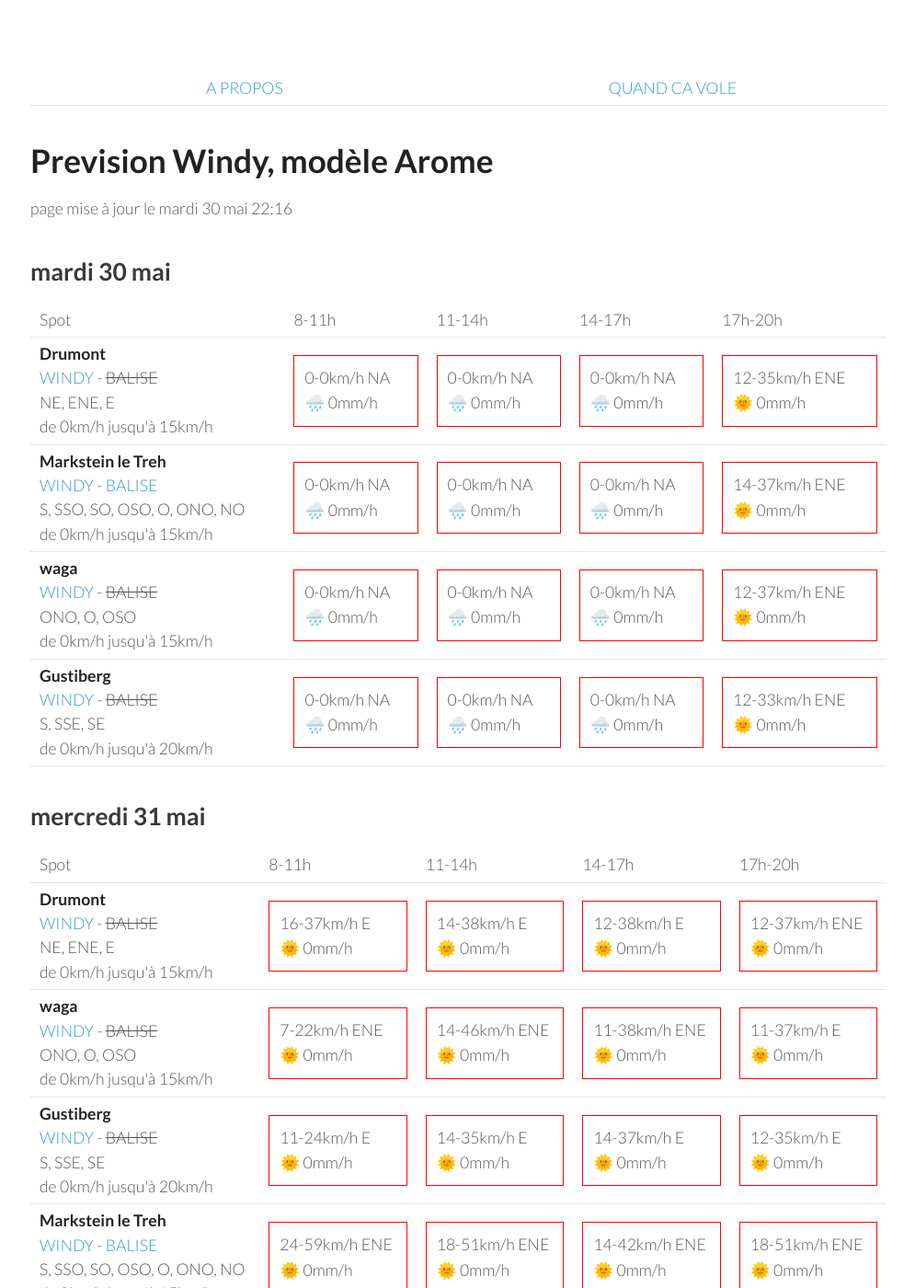
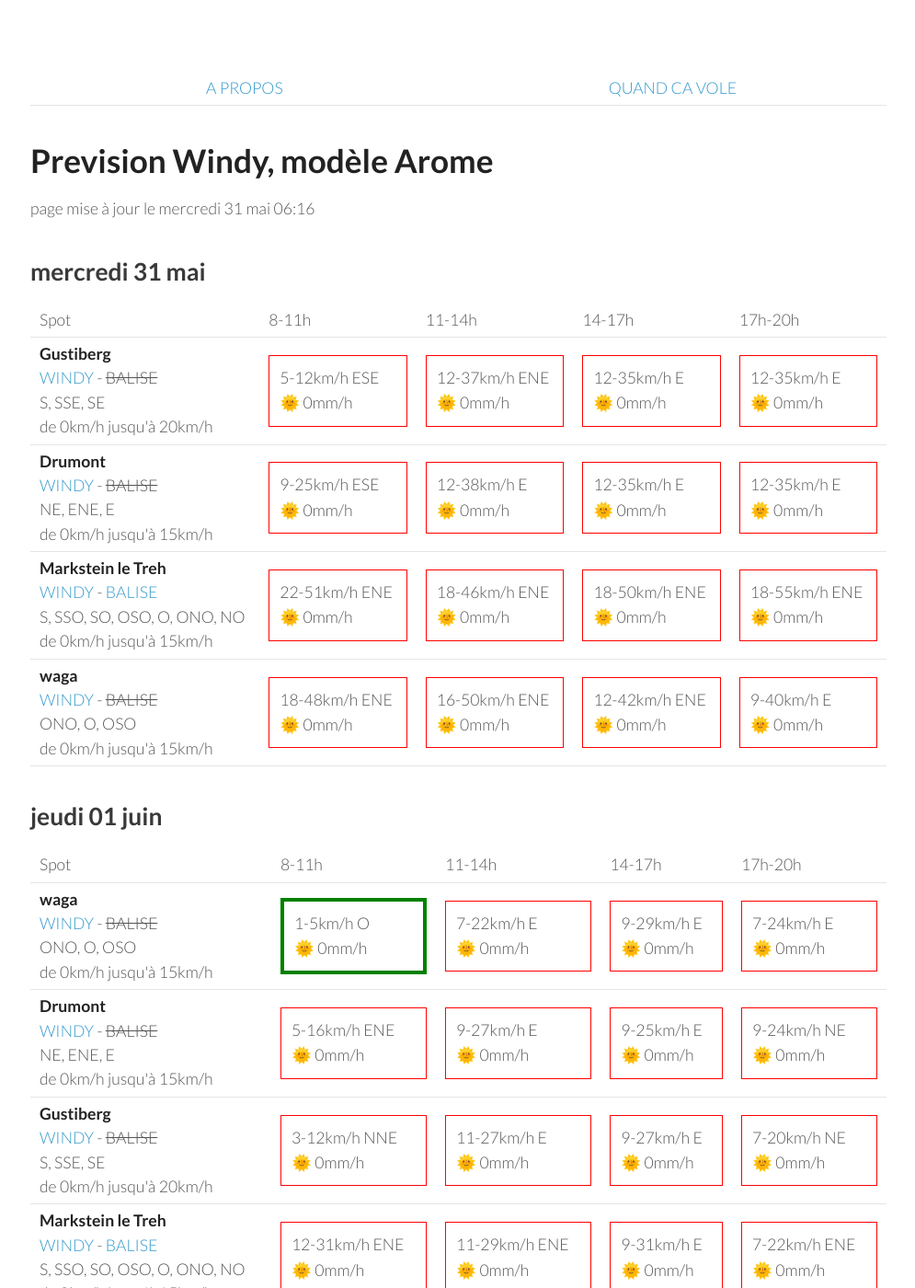
Before and after one commit to parapente-dans-le-nord/parapente-dans-le-nord.github.io, a Jekyll site: the page built from vosges.markdown, in a window 1280 px wide and 1400 px high. Shown: the whole window at 92% size, without its empty margins (25-1020 px from the left). Built offline with Jekyll 4.4.1, drawn with Linux system fonts in a browser that asks for light colours; some of the changed text lies outside the part shown.

Commit message:
update index.markdown

```diff
--- a/vosges.markdown
+++ b/vosges.markdown
@@ -7,60 +7,8 @@ title:  "Tous les spots"
 {: .links}
 
 # Prevision Windy, modèle Arome
-page mise à jour le mardi 30 mai 22:16
+page mise à jour le mercredi 31 mai 06:16
 
-## mardi 30 mai
-
-{::nomarkdown}
-<table>
-  <tbody>
-    <tr>
-      <td>Spot</td>
-      <td>8-11h</td>
-      <td>11-14h</td>
-      <td>14-17h</td>
-      <td>17h-20h</td>
-    </tr>
-<tr>
-        <td><strong>Drumont</strong><br><a href="https://windy.com/47.898/6.919?47.687,6.919,9,m:eYYagmG">WINDY</a> - <span class="no-balise"> BALISE </span><br> <span class="vent-favorable">NE, ENE, E</span><br><span class="force-vent">de 0km/h jusqu'à 15km/h</span> </td>
-
-            <td><div class="not-flyable"><p>0-0km/h NA</p><p>🌧️ 0mm/h</p></div></td>
-            <td><div class="not-flyable"><p>0-0km/h NA</p><p>🌧️ 0mm/h</p></div></td>
-            <td><div class="not-flyable"><p>0-0km/h NA</p><p>🌧️ 0mm/h</p></div></td>
-            <td><div class="not-flyable"><p>12-35km/h ENE</p><p>🌞 0mm/h</p></div></td>
-
-    </tr>
-<tr>
-        <td><strong>Markstein le Treh</strong><br><a href="https://windy.com/47.926/7.012?47.505,7.012,8,m:eY1agmQ">WINDY</a> - <span class=""><a href="http://www.balisemeteo.com/balise.php?idBalise=136">BALISE</a> </span><br> <span class="vent-favorable">S, SSO, SO, OSO, O, ONO, NO</span><br><span class="force-vent">de 0km/h jusqu'à 15km/h</span> </td>
-
-            <td><div class="not-flyable"><p>0-0km/h NA</p><p>🌧️ 0mm/h</p></div></td>
-            <td><div class="not-flyable"><p>0-0km/h NA</p><p>🌧️ 0mm/h</p></div></td>
-            <td><div class="not-flyable"><p>0-0km/h NA</p><p>🌧️ 0mm/h</p></div></td>
-            <td><div class="not-flyable"><p>14-37km/h ENE</p><p>🌞 0mm/h</p></div></td>
-
-    </tr>
-<tr>
-        <td><strong>waga</strong><br><a href="https://windy.com/47.903/6.996?47.900,6.983,15">WINDY</a> - <span class="no-balise"> BALISE </span><br> <span class="vent-favorable">ONO, O, OSO</span><br><span class="force-vent">de 0km/h jusqu'à 15km/h</span> </td>
-
-            <td><div class="not-flyable"><p>0-0km/h NA</p><p>🌧️ 0mm/h</p></div></td>
-            <td><div class="not-flyable"><p>0-0km/h NA</p><p>🌧️ 0mm/h</p></div></td>
-            <td><div class="not-flyable"><p>0-0km/h NA</p><p>🌧️ 0mm/h</p></div></td>
-            <td><div class="not-flyable"><p>12-37km/h ENE</p><p>🌞 0mm/h</p></div></td>
-
-    </tr>
-<tr>
-        <td><strong>Gustiberg</strong><br><a href="https://windy.com/47.894/6.934?47.891,6.934,15,m:eYYagmI">WINDY</a> - <span class="no-balise"> BALISE </span><br> <span class="vent-favorable">S, SSE, SE</span><br><span class="force-vent">de 0km/h jusqu'à 20km/h</span> </td>
-
-            <td><div class="not-flyable"><p>0-0km/h NA</p><p>🌧️ 0mm/h</p></div></td>
-            <td><div class="not-flyable"><p>0-0km/h NA</p><p>🌧️ 0mm/h</p></div></td>
-            <td><div class="not-flyable"><p>0-0km/h NA</p><p>🌧️ 0mm/h</p></div></td>
-            <td><div class="not-flyable"><p>12-33km/h ENE</p><p>🌞 0mm/h</p></div></td>
-
-    </tr>
-
-</tbody>
-</table>
-{:/}
 ## mercredi 31 mai
 
 {::nomarkdown}
@@ -74,31 +22,21 @@ page mise à jour le mardi 30 mai 22:16
       <td>17h-20h</td>
     </tr>
 <tr>
-        <td><strong>Drumont</strong><br><a href="https://windy.com/47.898/6.919?47.687,6.919,9,m:eYYagmG">WINDY</a> - <span class="no-balise"> BALISE </span><br> <span class="vent-favorable">NE, ENE, E</span><br><span class="force-vent">de 0km/h jusqu'à 15km/h</span> </td>
+        <td><strong>Gustiberg</strong><br><a href="https://windy.com/47.894/6.934?47.891,6.934,15,m:eYYagmI">WINDY</a> - <span class="no-balise"> BALISE </span><br> <span class="vent-favorable">S, SSE, SE</span><br><span class="force-vent">de 0km/h jusqu'à 20km/h</span> </td>
 
-            <td><div class="not-flyable"><p>16-37km/h E</p><p>🌞 0mm/h</p></div></td>
-            <td><div class="not-flyable"><p>14-38km/h E</p><p>🌞 0mm/h</p></div></td>
-            <td><div class="not-flyable"><p>12-38km/h E</p><p>🌞 0mm/h</p></div></td>
+            <td><div class="not-flyable"><p>5-12km/h ESE</p><p>🌞 0mm/h</p></div></td>
             <td><div class="not-flyable"><p>12-37km/h ENE</p><p>🌞 0mm/h</p></div></td>
+            <td><div class="not-flyable"><p>12-35km/h E</p><p>🌞 0mm/h</p></div></td>
+            <td><div class="not-flyable"><p>12-35km/h E</p><p>🌞 0mm/h</p></div></td>
 
 
     </tr>
 <tr>
-        <td><strong>waga</strong><br><a href="https://windy.com/47.903/6.996?47.900,6.983,15">WINDY</a> - <span class="no-balise"> BALISE </span><br> <span class="vent-favorable">ONO, O, OSO</span><br><span class="force-vent">de 0km/h jusqu'à 15km/h</span> </td>
+        <td><strong>Drumont</strong><br><a href="https://windy.com/47.898/6.919?47.687,6.919,9,m:eYYagmG">WINDY</a> - <span class="no-balise"> BALISE </span><br> <span class="vent-favorable">NE, ENE, E</span><br><span class="force-vent">de 0km/h jusqu'à 15km/h</span> </td>
 
-            <td><div class="not-flyable"><p>7-22km/h ENE</p><p>🌞 0mm/h</p></div></td>
-            <td><div class="not-flyable"><p>14-46km/h ENE</p><p>🌞 0mm/h</p></div></td>
-            <td><div class="not-flyable"><p>11-38km/h ENE</p><p>🌞 0mm/h</p></div></td>
-            <td><div class="not-flyable"><p>11-37km/h E</p><p>🌞 0mm/h</p></div></td>
-
-
-    </tr>
-<tr>
-        <td><strong>Gustiberg</strong><br><a href="https://windy.com/47.894/6.934?47.891,6.934,15,m:eYYagmI">WINDY</a> - <span class="no-balise"> BALISE </span><br> <span class="vent-favorable">S, SSE, SE</span><br><span class="force-vent">de 0km/h jusqu'à 20km/h</span> </td>
-
-            <td><div class="not-flyable"><p>11-24km/h E</p><p>🌞 0mm/h</p></div></td>
-            <td><div class="not-flyable"><p>14-35km/h E</p><p>🌞 0mm/h</p></div></td>
-            <td><div class="not-flyable"><p>14-37km/h E</p><p>🌞 0mm/h</p></div></td>
+            <td><div class="not-flyable"><p>9-25km/h ESE</p><p>🌞 0mm/h</p></div></td>
+            <td><div class="not-flyable"><p>12-38km/h E</p><p>🌞 0mm/h</p></div></td>
+            <td><div class="not-flyable"><p>12-35km/h E</p><p>🌞 0mm/h</p></div></td>
             <td><div class="not-flyable"><p>12-35km/h E</p><p>🌞 0mm/h</p></div></td>
 
 
@@ -106,10 +44,20 @@ page mise à jour le mardi 30 mai 22:16
 <tr>
         <td><strong>Markstein le Treh</strong><br><a href="https://windy.com/47.926/7.012?47.505,7.012,8,m:eY1agmQ">WINDY</a> - <span class=""><a href="http://www.balisemeteo.com/balise.php?idBalise=136">BALISE</a> </span><br> <span class="vent-favorable">S, SSO, SO, OSO, O, ONO, NO</span><br><span class="force-vent">de 0km/h jusqu'à 15km/h</span> </td>
 
-            <td><div class="not-flyable"><p>24-59km/h ENE</p><p>🌞 0mm/h</p></div></td>
-            <td><div class="not-flyable"><p>18-51km/h ENE</p><p>🌞 0mm/h</p></div></td>
-            <td><div class="not-flyable"><p>14-42km/h ENE</p><p>🌞 0mm/h</p></div></td>
-            <td><div class="not-flyable"><p>18-51km/h ENE</p><p>🌞 0mm/h</p></div></td>
+            <td><div class="not-flyable"><p>22-51km/h ENE</p><p>🌞 0mm/h</p></div></td>
+            <td><div class="not-flyable"><p>18-46km/h ENE</p><p>🌞 0mm/h</p></div></td>
+            <td><div class="not-flyable"><p>18-50km/h ENE</p><p>🌞 0mm/h</p></div></td>
+            <td><div class="not-flyable"><p>18-55km/h ENE</p><p>🌞 0mm/h</p></div></td>
+
+
+    </tr>
+<tr>
+        <td><strong>waga</strong><br><a href="https://windy.com/47.903/6.996?47.900,6.983,15">WINDY</a> - <span class="no-balise"> BALISE </span><br> <span class="vent-favorable">ONO, O, OSO</span><br><span class="force-vent">de 0km/h jusqu'à 15km/h</span> </td>
+
+            <td><div class="not-flyable"><p>18-48km/h ENE</p><p>🌞 0mm/h</p></div></td>
+            <td><div class="not-flyable"><p>16-50km/h ENE</p><p>🌞 0mm/h</p></div></td>
+            <td><div class="not-flyable"><p>12-42km/h ENE</p><p>🌞 0mm/h</p></div></td>
+            <td><div class="not-flyable"><p>9-40km/h E</p><p>🌞 0mm/h</p></div></td>
 
 
     </tr>
@@ -133,39 +81,39 @@ page mise à jour le mardi 30 mai 22:16
         <td><strong>waga</strong><br><a href="https://windy.com/47.903/6.996?47.900,6.983,15">WINDY</a> - <span class="no-balise"> BALISE </span><br> <span class="vent-favorable">ONO, O, OSO</span><br><span class="force-vent">de 0km/h jusqu'à 15km/h</span> </td>
 
             <td><div class="flyable"><p>1-5km/h O</p><p>🌞 0mm/h</p></div></td>
-            <td><div class="not-flyable"><p>11-33km/h ENE</p><p>🌞 0mm/h</p></div></td>
-            <td><div class="not-flyable"><p>9-35km/h ENE</p><p>🌞 0mm/h</p></div></td>
-            <td><div class="not-flyable"><p>9-29km/h NE</p><p>🌞 0mm/h</p></div></td>
+            <td><div class="not-flyable"><p>7-22km/h E</p><p>🌞 0mm/h</p></div></td>
+            <td><div class="not-flyable"><p>9-29km/h E</p><p>🌞 0mm/h</p></div></td>
+            <td><div class="not-flyable"><p>7-24km/h E</p><p>🌞 0mm/h</p></div></td>
 
 
     </tr>
 <tr>
         <td><strong>Drumont</strong><br><a href="https://windy.com/47.898/6.919?47.687,6.919,9,m:eYYagmG">WINDY</a> - <span class="no-balise"> BALISE </span><br> <span class="vent-favorable">NE, ENE, E</span><br><span class="force-vent">de 0km/h jusqu'à 15km/h</span> </td>
 
-            <td><div class="not-flyable"><p>5-18km/h NE</p><p>🌞 0mm/h</p></div></td>
-            <td><div class="not-flyable"><p>11-29km/h ENE</p><p>🌞 0mm/h</p></div></td>
-            <td><div class="not-flyable"><p>9-31km/h ENE</p><p>🌞 0mm/h</p></div></td>
-            <td><div class="not-flyable"><p>9-27km/h NE</p><p>🌞 0mm/h</p></div></td>
+            <td><div class="not-flyable"><p>5-16km/h ENE</p><p>🌞 0mm/h</p></div></td>
+            <td><div class="not-flyable"><p>9-27km/h E</p><p>🌞 0mm/h</p></div></td>
+            <td><div class="not-flyable"><p>9-25km/h E</p><p>🌞 0mm/h</p></div></td>
+            <td><div class="not-flyable"><p>9-24km/h NE</p><p>🌞 0mm/h</p></div></td>
 
 
     </tr>
 <tr>
         <td><strong>Gustiberg</strong><br><a href="https://windy.com/47.894/6.934?47.891,6.934,15,m:eYYagmI">WINDY</a> - <span class="no-balise"> BALISE </span><br> <span class="vent-favorable">S, SSE, SE</span><br><span class="force-vent">de 0km/h jusqu'à 20km/h</span> </td>
 
-            <td><div class="not-flyable"><p>3-14km/h NNE</p><p>🌞 0mm/h</p></div></td>
-            <td><div class="not-flyable"><p>11-29km/h ENE</p><p>🌞 0mm/h</p></div></td>
-            <td><div class="not-flyable"><p>9-33km/h ENE</p><p>🌞 0mm/h</p></div></td>
-            <td><div class="not-flyable"><p>9-27km/h NE</p><p>🌞 0mm/h</p></div></td>
+            <td><div class="not-flyable"><p>3-12km/h NNE</p><p>🌞 0mm/h</p></div></td>
+            <td><div class="not-flyable"><p>11-27km/h E</p><p>🌞 0mm/h</p></div></td>
+            <td><div class="not-flyable"><p>9-27km/h E</p><p>🌞 0mm/h</p></div></td>
+            <td><div class="not-flyable"><p>7-20km/h NE</p><p>🌞 0mm/h</p></div></td>
 
 
     </tr>
 <tr>
         <td><strong>Markstein le Treh</strong><br><a href="https://windy.com/47.926/7.012?47.505,7.012,8,m:eY1agmQ">WINDY</a> - <span class=""><a href="http://www.balisemeteo.com/balise.php?idBalise=136">BALISE</a> </span><br> <span class="vent-favorable">S, SSO, SO, OSO, O, ONO, NO</span><br><span class="force-vent">de 0km/h jusqu'à 15km/h</span> </td>
 
-            <td><div class="not-flyable"><p>12-31km/h NE</p><p>🌞 0mm/h</p></div></td>
-            <td><div class="not-flyable"><p>11-33km/h ENE</p><p>🌞 0mm/h</p></div></td>
-            <td><div class="not-flyable"><p>9-35km/h ENE</p><p>🌞 0mm/h</p></div></td>
-            <td><div class="not-flyable"><p>9-31km/h NE</p><p>🌞 0mm/h</p></div></td>
+            <td><div class="not-flyable"><p>12-31km/h ENE</p><p>🌞 0mm/h</p></div></td>
+            <td><div class="not-flyable"><p>11-29km/h ENE</p><p>🌞 0mm/h</p></div></td>
+            <td><div class="not-flyable"><p>9-31km/h E</p><p>🌞 0mm/h</p></div></td>
+            <td><div class="not-flyable"><p>7-22km/h ENE</p><p>🌞 0mm/h</p></div></td>
 
 
     </tr>
@@ -190,8 +138,8 @@ page mise à jour le mardi 30 mai 22:16
 
             <td><div class="not-flyable"><p>5-24km/h ENE</p><p>🌞 0mm/h</p></div></td>
             <td><div class="not-flyable"><p>5-18km/h E</p><p>🌞 0mm/h</p></div></td>
-            <td><div class="not-flyable"><p>9-25km/h E</p><p>🌞 0mm/h</p></div></td>
-            <td><div class="not-flyable"><p>9-27km/h ENE</p><p>🌞 0mm/h</p></div></td>
+            <td><div class="not-flyable"><p>7-24km/h E</p><p>🌞 0mm/h</p></div></td>
+            <td><div class="not-flyable"><p>9-25km/h ENE</p><p>🌞 0mm/h</p></div></td>
 
 
     </tr>
@@ -200,7 +148,7 @@ page mise à jour le mardi 30 mai 22:16
 
             <td><div class="not-flyable"><p>5-24km/h ENE</p><p>🌞 0mm/h</p></div></td>
             <td><div class="not-flyable"><p>5-20km/h E</p><p>🌞 0mm/h</p></div></td>
-            <td><div class="not-flyable"><p>9-27km/h E</p><p>🌞 0mm/h</p></div></td>
+            <td><div class="not-flyable"><p>7-25km/h E</p><p>🌞 0mm/h</p></div></td>
             <td><div class="not-flyable"><p>9-27km/h ENE</p><p>🌞 0mm/h</p></div></td>
 
 
@@ -244,8 +192,8 @@ page mise à jour le mardi 30 mai 22:16
 <tr>
         <td><strong>Drumont</strong><br><a href="https://windy.com/47.898/6.919?47.687,6.919,9,m:eYYagmG">WINDY</a> - <span class="no-balise"> BALISE </span><br> <span class="vent-favorable">NE, ENE, E</span><br><span class="force-vent">de 0km/h jusqu'à 15km/h</span> </td>
 
-            <td><div class="flyable"><p>3-12km/h NE</p><p>🌞 0mm/h</p></div></td>
-            <td><div class="flyable"><p>1-14km/h ENE</p><p>🌞 0mm/h</p></div></td>
+            <td><div class="flyable"><p>1-12km/h ENE</p><p>🌞 0mm/h</p></div></td>
+            <td><div class="flyable"><p>1-14km/h E</p><p>🌞 0mm/h</p></div></td>
             <td><div class="not-flyable"><p>1-16km/h NE</p><p>🌧 0.3mm/h</p></div></td>
             <td><div class="not-flyable"><p>7-22km/h NE</p><p>🌧 0.2mm/h</p></div></td>
 
@@ -254,8 +202,8 @@ page mise à jour le mardi 30 mai 22:16
 <tr>
         <td><strong>Gustiberg</strong><br><a href="https://windy.com/47.894/6.934?47.891,6.934,15,m:eYYagmI">WINDY</a> - <span class="no-balise"> BALISE </span><br> <span class="vent-favorable">S, SSE, SE</span><br><span class="force-vent">de 0km/h jusqu'à 20km/h</span> </td>
 
-            <td><div class="not-flyable"><p>3-12km/h NE</p><p>🌞 0mm/h</p></div></td>
-            <td><div class="not-flyable"><p>1-16km/h ENE</p><p>🌞 0mm/h</p></div></td>
+            <td><div class="not-flyable"><p>1-12km/h ENE</p><p>🌞 0mm/h</p></div></td>
+            <td><div class="not-flyable"><p>1-14km/h E</p><p>🌞 0mm/h</p></div></td>
             <td><div class="not-flyable"><p>1-18km/h ENE</p><p>🌧 0.3mm/h</p></div></td>
             <td><div class="not-flyable"><p>7-22km/h NE</p><p>🌧 0.2mm/h</p></div></td>
 
@@ -264,8 +212,8 @@ page mise à jour le mardi 30 mai 22:16
 <tr>
         <td><strong>Markstein le Treh</strong><br><a href="https://windy.com/47.926/7.012?47.505,7.012,8,m:eY1agmQ">WINDY</a> - <span class=""><a href="http://www.balisemeteo.com/balise.php?idBalise=136">BALISE</a> </span><br> <span class="vent-favorable">S, SSO, SO, OSO, O, ONO, NO</span><br><span class="force-vent">de 0km/h jusqu'à 15km/h</span> </td>
 
-            <td><div class="not-flyable"><p>3-12km/h NE</p><p>🌞 0mm/h</p></div></td>
-            <td><div class="not-flyable"><p>5-18km/h ENE</p><p>🌞 0mm/h</p></div></td>
+            <td><div class="not-flyable"><p>3-12km/h ENE</p><p>🌞 0mm/h</p></div></td>
+            <td><div class="not-flyable"><p>3-18km/h E</p><p>🌞 0mm/h</p></div></td>
             <td><div class="not-flyable"><p>5-22km/h ENE</p><p>🌧 0.3mm/h</p></div></td>
             <td><div class="not-flyable"><p>9-25km/h NE</p><p>🌞 0mm/h</p></div></td>
 
@@ -274,8 +222,8 @@ page mise à jour le mardi 30 mai 22:16
 <tr>
         <td><strong>waga</strong><br><a href="https://windy.com/47.903/6.996?47.900,6.983,15">WINDY</a> - <span class="no-balise"> BALISE </span><br> <span class="vent-favorable">ONO, O, OSO</span><br><span class="force-vent">de 0km/h jusqu'à 15km/h</span> </td>
 
-            <td><div class="not-flyable"><p>3-12km/h NE</p><p>🌞 0mm/h</p></div></td>
-            <td><div class="not-flyable"><p>3-18km/h E</p><p>🌞 0mm/h</p></div></td>
+            <td><div class="not-flyable"><p>3-12km/h ENE</p><p>🌞 0mm/h</p></div></td>
+            <td><div class="not-flyable"><p>3-16km/h E</p><p>🌞 0mm/h</p></div></td>
             <td><div class="not-flyable"><p>5-22km/h ENE</p><p>🌧 0.3mm/h</p></div></td>
             <td><div class="not-flyable"><p>7-25km/h NE</p><p>🌞 0mm/h</p></div></td>
 
```
